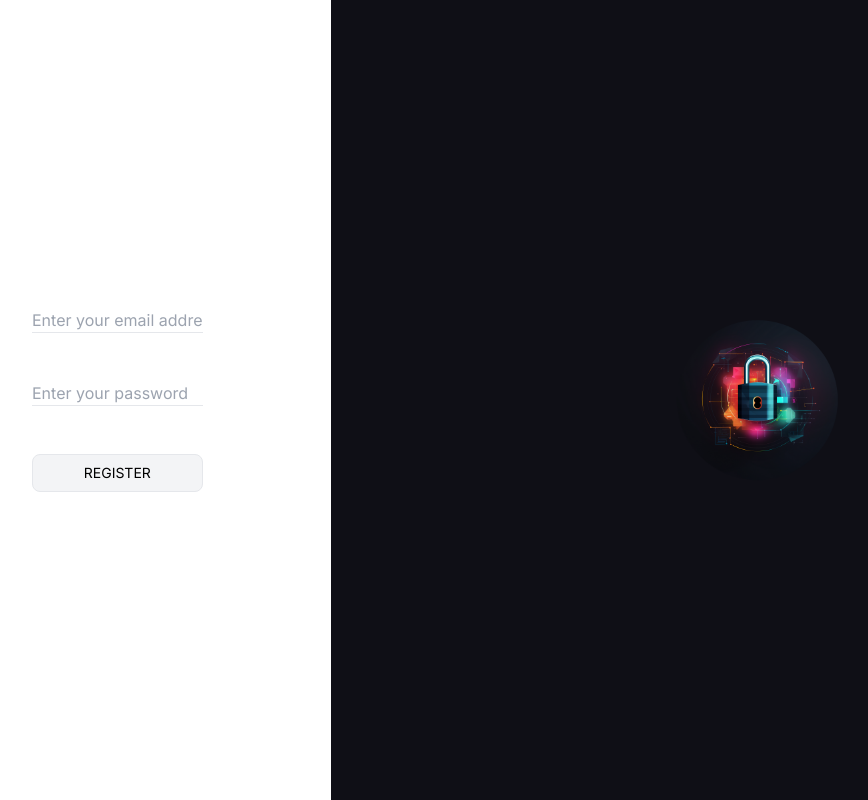
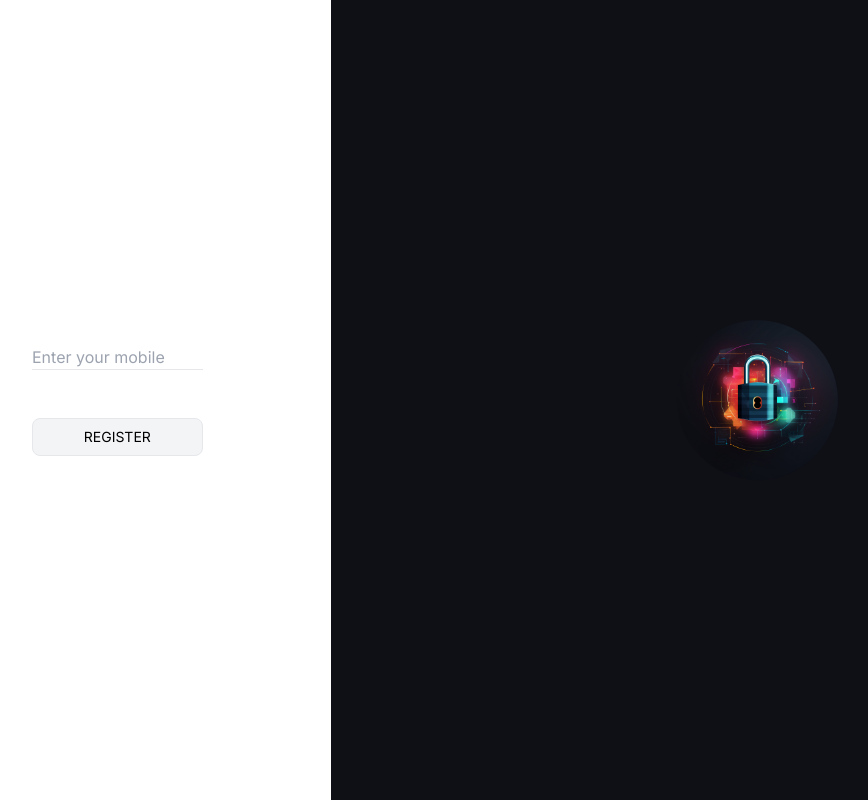
Before and after one commit to AliRadmanesh/next-auth, a Next.js app: page /register in a window 1280 px wide. Shown: the whole page, without its empty margins (96-964 px from the left). Built offline with nearby package versions, Linux system fonts and the light colour scheme.

Commit message:
fix: change register input to mobile

```diff
--- a/components/RegisterForm.tsx
+++ b/components/RegisterForm.tsx
@@ -7,22 +7,19 @@ import { registerUser } from "@/services/auth"
 const RegisterForm = () => {
   const router = useRouter()
 
-  const [email, setEmail] = useState("")
-  const [password, setPassword] = useState("")
+  const [mobile, setMobile] = useState("")
   const [error, setError] = useState("")
 
-  const handleEmailChange = (e: ChangeEvent<HTMLInputElement>) => setEmail(e.target.value)
-  const handlePasswordChange = (e: ChangeEvent<HTMLInputElement>) => setPassword(e.target.value)
+  const handleMobileChange = (e: ChangeEvent<HTMLInputElement>) => setMobile(e.target.value)
 
   const clearInputs = () => {
-    setEmail("")
-    setPassword("")
+    setMobile("")
     setError("")
   }
 
   const handleSubmit = async (e: FormEvent) => {
     e.preventDefault();
-    registerUser({ email, password }).then((response: any) => {
+    registerUser({ mobile }).then((response: any) => {
       if (response.status === 201) {
         clearInputs()
         router.push("/login")
@@ -32,8 +29,7 @@ const RegisterForm = () => {
 
   return (
     <form onSubmit={handleSubmit} className="flex flex-col space-y-12 w-full px-32">
-      <input type="text" value={email} onChange={handleEmailChange} placeholder="Enter your email address" className="border-b border-b-gray-200 hover:border-b-gray-500" />
-      <input type="password" value={password} onChange={handlePasswordChange} placeholder="Enter your password" className="border-b border-b-gray-200 hover:border-b-gray-500" />
+      <input type="text" value={mobile} onChange={handleMobileChange} placeholder="Enter your mobile" className="border-b border-b-gray-200 hover:border-b-gray-500" />
       <button type="submit" className="border rounded-lg px-6 py-2 bg-gray-100 hover:bg-gray-200 duration-300 uppercase text-sm">Register</button>
       {error && (<p className="text-red-500 font-bold text-center">{error}</p>)}
     </form>
--- a/services/auth.ts
+++ b/services/auth.ts
@@ -1,10 +1,10 @@
 import { RegisterRequestDTO } from "@/types/dtos/register"
 
-export const registerUser = ({ email, password }: RegisterRequestDTO) => {
+export const registerUser = ({ mobile }: RegisterRequestDTO) => {
   return new Promise((resolve, reject) => {
     fetch('/api/register', {
       method: "POST",
-      body: JSON.stringify({ email, password }),
+      body: JSON.stringify({ mobile }),
       headers: {
         "Accept": "application/json",
         "Content-Type": "application/json",
```
Also changed, not shown: types/dtos/register.ts (+4 -5 lines).
